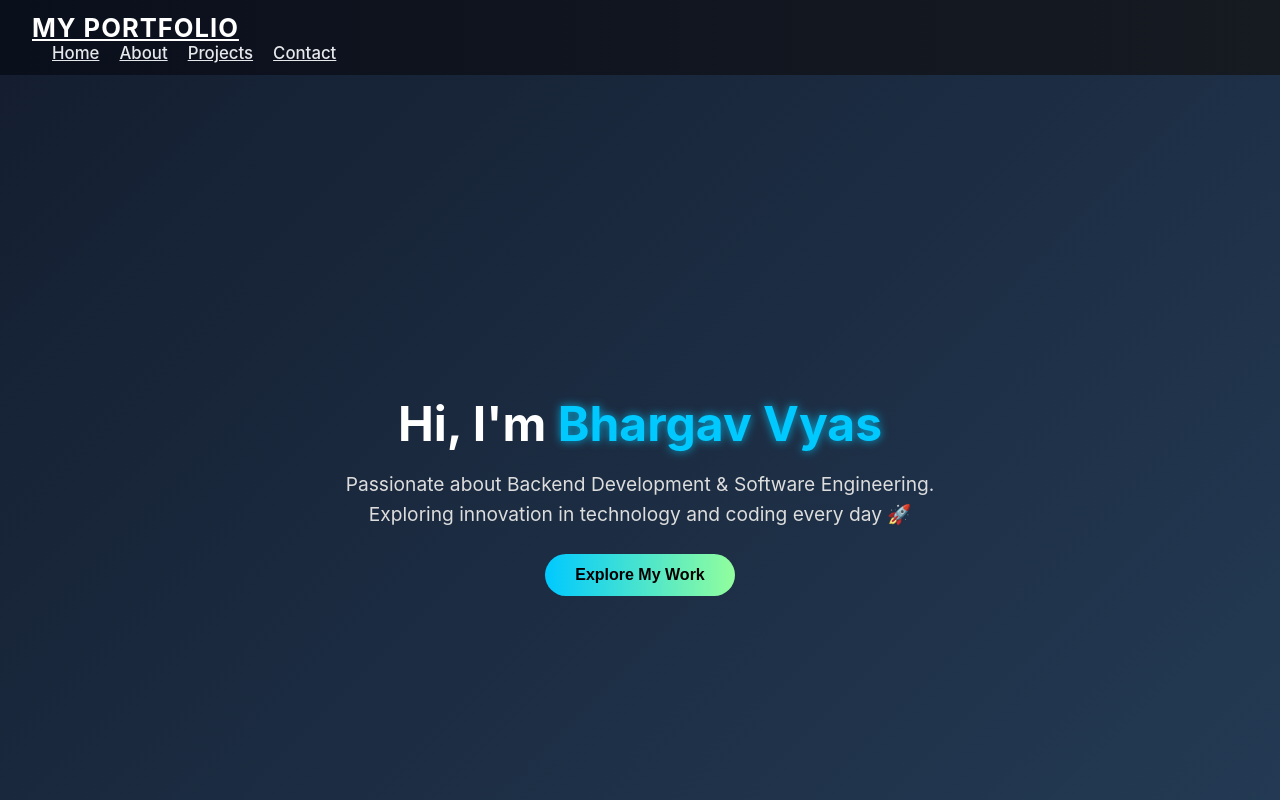
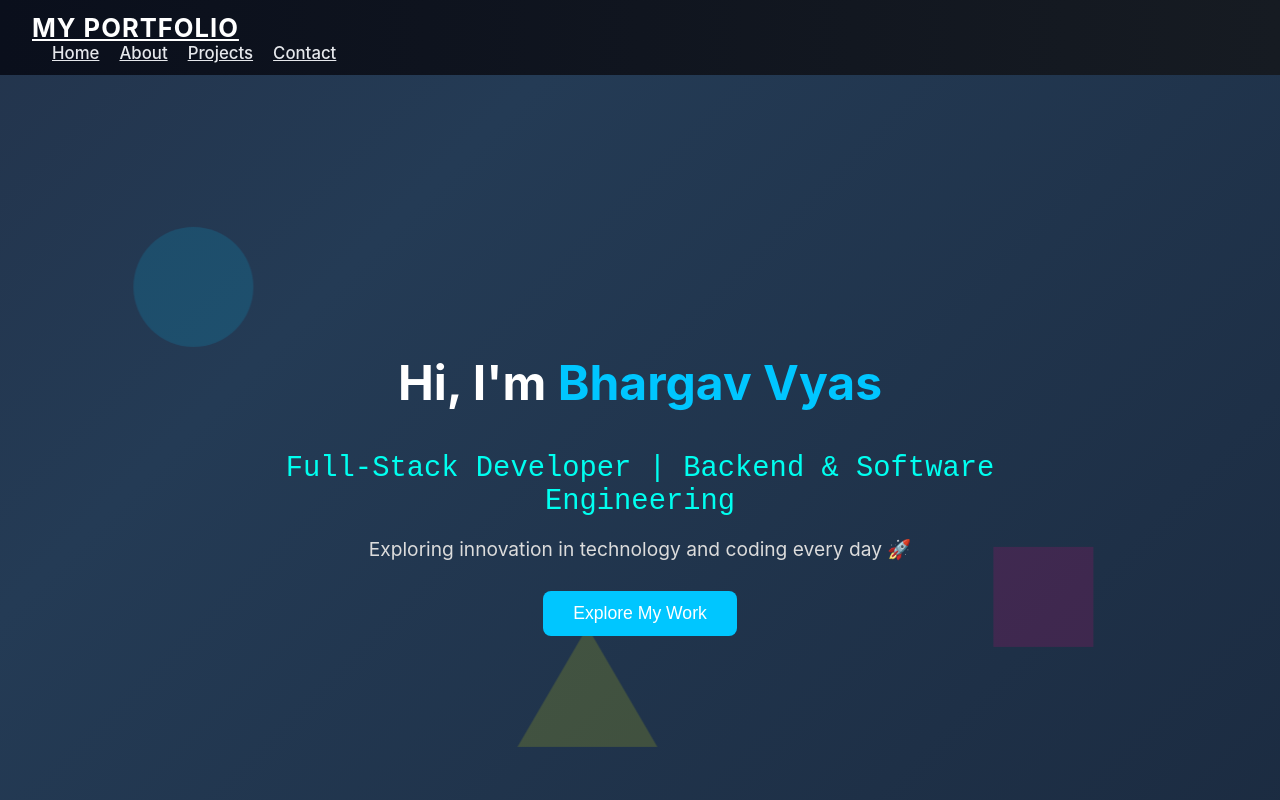
Before and after one commit to bhargav-vyas/Portfulio2025, a React (Create React App) app: page / in a window 1280 px wide. Shown: the top 800 px of the page. Built offline with nearby package versions, Linux system fonts and the light colour scheme.

Commit message:
this is the change in the  css of the homw

```diff
--- a/src/components/Home.css
+++ b/src/components/Home.css
@@ -1,80 +1,105 @@
-/* Hero Section */
 .hero {
+  position: relative;
+  width: 100%;
   height: 100vh;
+  background: linear-gradient(-45deg, #141e30, #243b55, #1f1b2e, #0d0f1a);
+  background-size: 400% 400%;
+  animation: gradientBG 15s ease infinite;
   display: flex;
+  justify-content: center;
   align-items: center;
-  justify-content: center;
-  background: linear-gradient(135deg, #141e30, #243b55);
-  color: #fff;
+  color: white;
+  text-align: center;
   overflow: hidden;
-  padding: 0 10%;
 }
 
-
 .hero-content {
-  display: flex;
-  align-items: center;
-  justify-content: center; /* center since no image */
-  width: 100%;
-  text-align: center;
-  flex-direction: column; /* stack vertically */
-  gap: 1.5rem;
+  z-index: 2;
+  max-width: 800px;
 }
 
-/* Text Section */
-.hero-text h1 {
+.hero-content h1 {
   font-size: 3rem;
-  margin-bottom: 1rem;
-}
-.hero-text h1 span {
-  color: #00c9ff;
-  text-shadow: 0 0 10px rgba(0, 201, 255, 0.8);
-}
-.hero-text p {
-  font-size: 1.2rem;
-  max-width: 600px;
-  line-height: 1.6;
-  color: #ddd;
-  margin: 0 auto;
+  font-weight: bold;
 }
 
-/* Button */
-.glow-button {
-  margin-top: 1.5rem;
-  padding: 12px 30px;
-  border: none;
-  border-radius: 30px;
-  background: linear-gradient(90deg, #00c9ff, #92fe9d);
-  color: #000;
-  font-size: 1rem;
-  font-weight: bold;
-  cursor: pointer;
-  transition: all 0.3s ease-in-out;
-}
-.glow-button:hover {
-  transform: scale(1.1);
-  box-shadow: 0 0 20px #00c9ff;
+.hero-content h1 span {
+  color: #00c6ff;
 }
 
-/* Animations */
-.fade-in {
-  animation: fadeIn 2s ease forwards;
-  opacity: 0;
-}
-@keyframes fadeIn {
-  to {
-    opacity: 1;
-  }
+.hero-content h2 {
+  font-size: 1.8rem;
+  font-weight: 500;
+  margin: 15px 0;
+  color: #00fff0;
+  font-family: "Courier New", monospace;
 }
 
-.slide-up {
-  animation: slideUp 2s ease forwards;
-  transform: translateY(20px);
-  opacity: 0;
+.hero-content p {
+  font-size: 1.2rem;
+  margin-bottom: 30px;
+  color: #dcdcdc;
 }
-@keyframes slideUp {
-  to {
-    transform: translateY(0);
-    opacity: 1;
-  }
+
+.glow-button {
+  padding: 12px 30px;
+  background: #00c6ff;
+  border: none;
+  border-radius: 8px;
+  color: white;
+  font-size: 1.1rem;
+  cursor: pointer;
+  transition: 0.3s;
 }
+
+.glow-button:hover {
+  box-shadow: 0 0 25px #00c6ff;
+  transform: scale(1.05);
+}
+
+/* Animated gradient background */
+@keyframes gradientBG {
+  0% { background-position: 0% 50%; }
+  50% { background-position: 100% 50%; }
+  100% { background-position: 0% 50%; }
+}
+
+/* Floating Shapes */
+.shape {
+  position: absolute;
+  opacity: 0.15;
+  animation: float 8s infinite ease-in-out;
+}
+
+.circle {
+  width: 120px;
+  height: 120px;
+  background: #00c6ff;
+  border-radius: 50%;
+  top: 20%;
+  left: 10%;
+}
+
+.square {
+  width: 100px;
+  height: 100px;
+  background: #ff007f;
+  top: 60%;
+  right: 15%;
+  transform: rotate(45deg);
+}
+
+.triangle {
+  width: 0;
+  height: 0;
+  border-left: 70px solid transparent;
+  border-right: 70px solid transparent;
+  border-bottom: 120px solid #fffa00;
+  bottom: 15%;
+  left: 40%;
+}
+
+@keyframes float {
+  0%, 100% { transform: translateY(0); }
+  50% { transform: translateY(-25px); }
+}
--- a/src/components/Home.js
+++ b/src/components/Home.js
@@ -1,21 +1,34 @@
-import React from "react";
+import React, { useEffect, useState } from "react";
 import "./Home.css";
 
+const HeroSection = () => {
+  const [text, setText] = useState("");
+  const fullText = "Full-Stack Developer | Backend & Software Engineering";
 
-const HeroSection = () => {
+  useEffect(() => {
+    let index = 0;
+    const interval = setInterval(() => {
+      setText(fullText.slice(0, index));
+      index++;
+      if (index > fullText.length) clearInterval(interval);
+    }, 50);
+    return () => clearInterval(interval);
+  }, []);
+
   return (
     <section className="hero">
+      {/* Floating Geometric Shapes */}
+      <div className="shape circle"></div>
+      <div className="shape square"></div>
+      <div className="shape triangle"></div>
+
       <div className="hero-content">
-        <div className="hero-text">
-          <h1 className="fade-in">Hi, I'm <span>Bhargav Vyas</span></h1>
-          <p className="slide-up">
-            Passionate about Backend Development & Software Engineering.
-            Exploring innovation in technology and coding every day 🚀
-          </p>
-          <button className="glow-button">Explore My Work</button>
-        </div>
-
-
+        <h1>
+          Hi, I'm <span>Bhargav Vyas</span>
+        </h1>
+        <h2 className="typing">{text}</h2>
+        <p>Exploring innovation in technology and coding every day 🚀</p>
+        <button className="glow-button">Explore My Work</button>
       </div>
     </section>
   );
```
